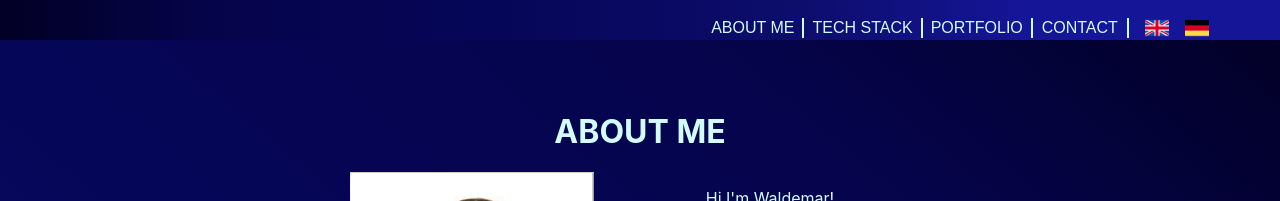
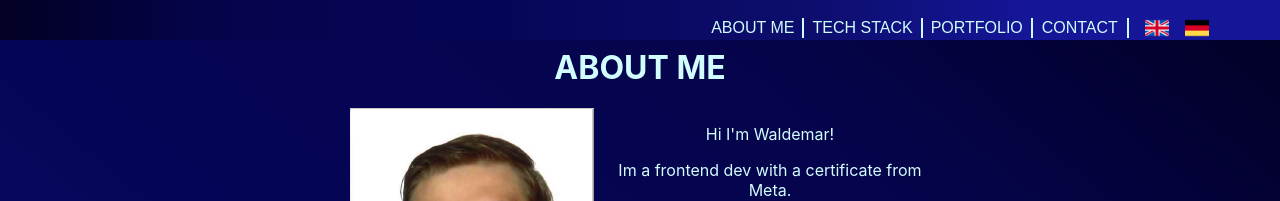
Before and after one commit to SenyorSchmidt/personalWebsite, a React (Create React App) app: page / in a window 1280 px wide. Shown: the top 201 px of the page. Built offline with nearby package versions, Linux system fonts and the light colour scheme.

Commit message:
Improved padding on aboutMeHeader

```diff
--- a/src/App.css
+++ b/src/App.css
@@ -189,7 +189,7 @@ h1 {
 }
 
 .aboutMeHeader {
-  padding-top: 5em;
+  padding-top: 1em;
 }
 
 .myPicture {
```
